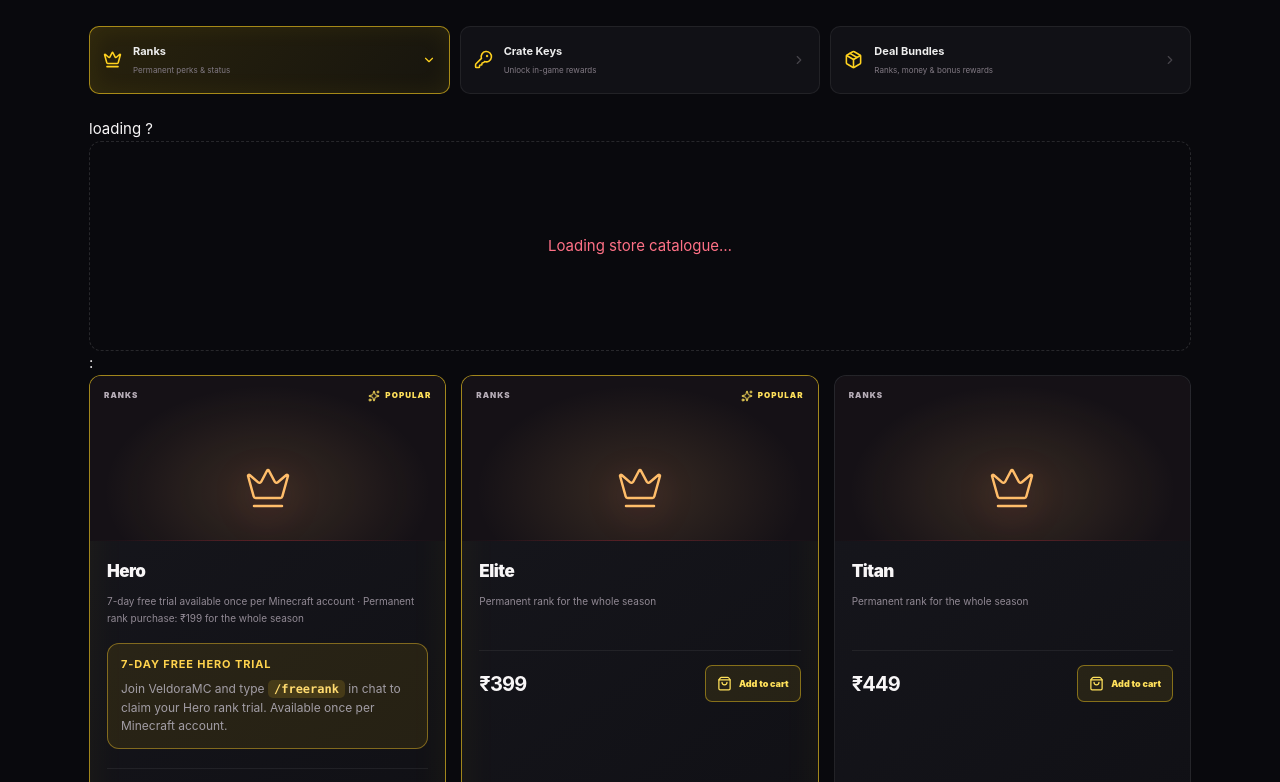
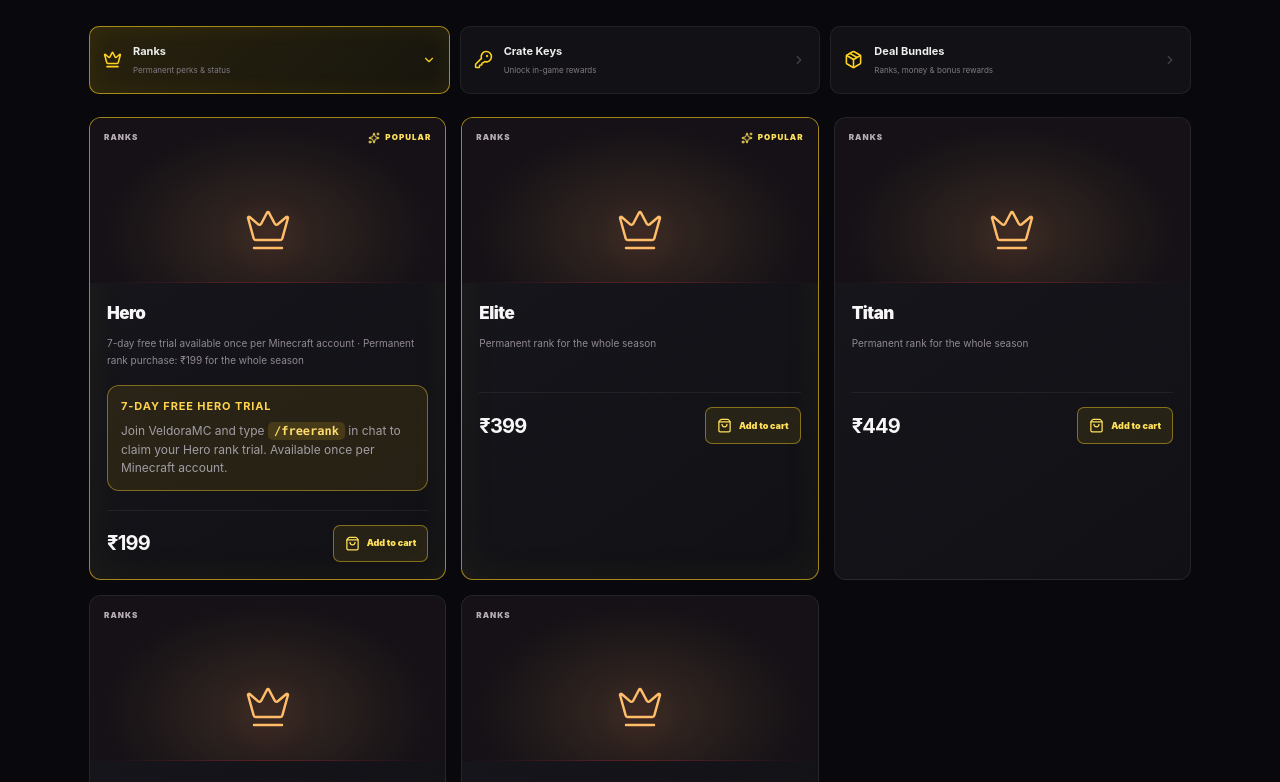
Before and after one commit to meghansh-bit/VeldoraMC, a React (Vite) app: page / in a window 1280 px wide. Shown: the part 1038-1820 px from the top of the page. Built offline with nearby package versions, Linux system fonts and the light colour scheme; no server answers.

Commit message:
Fix malformed store catalogue JSX conditional

```diff
--- a/src/pages/Store.jsx
+++ b/src/pages/Store.jsx
@@ -103,7 +103,7 @@ export default function Store() {
     <section className="sf-catalog" id="catalog">
       <div className="sf-heading"><div><span className="sf-section-kicker">THE VELDORAMC COLLECTION</span><h2>Find your <em>upgrade.</em></h2><p>Choose a category and find the right addition to your adventure.</p></div><Link to="/cart" className="sf-cart-link"><ShoppingBag size={17}/> Cart <b>{count}</b></Link></div>
       <div className="sf-categories">{categories.map(({id,label,icon:Icon,hint})=><button key={id} className={active===id?"active":""} onClick={()=>setActive(id)}><Icon size={19}/><span><b>{label}</b><small>{hint}</small></span><ChevronDown size={14}/></button>)}</div>
-      loading ? <div className="sf-empty">Loading store catalogue…</div> :
+      {loading ? <div className="sf-empty">Loading store catalogue…</div> :
       <div className="sf-products">{visible.map((item,index)=><ProductCard key={item.key} item={item} category={active} featured={item.featured || (active==="ranks" && index===1)} added={added===`${active}-${item.key}`} onAdd={()=>add(item,active)}/>)}</div>}
       {active === "ranks" && <p className="sf-note">Rank perks and availability are subject to the server's final configuration. Only one rank can be added to a cart at a time.</p>}
     </section>
```
